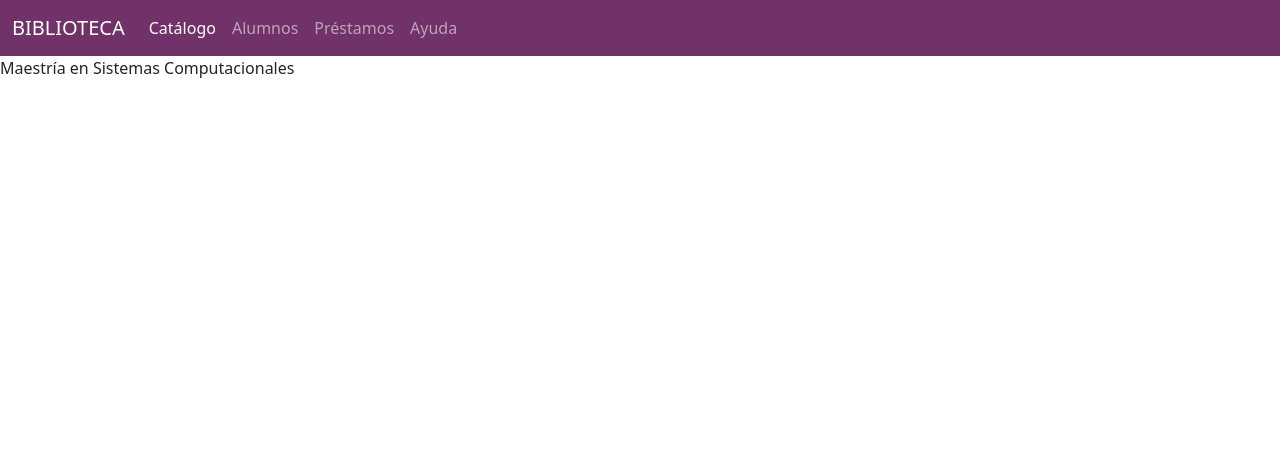
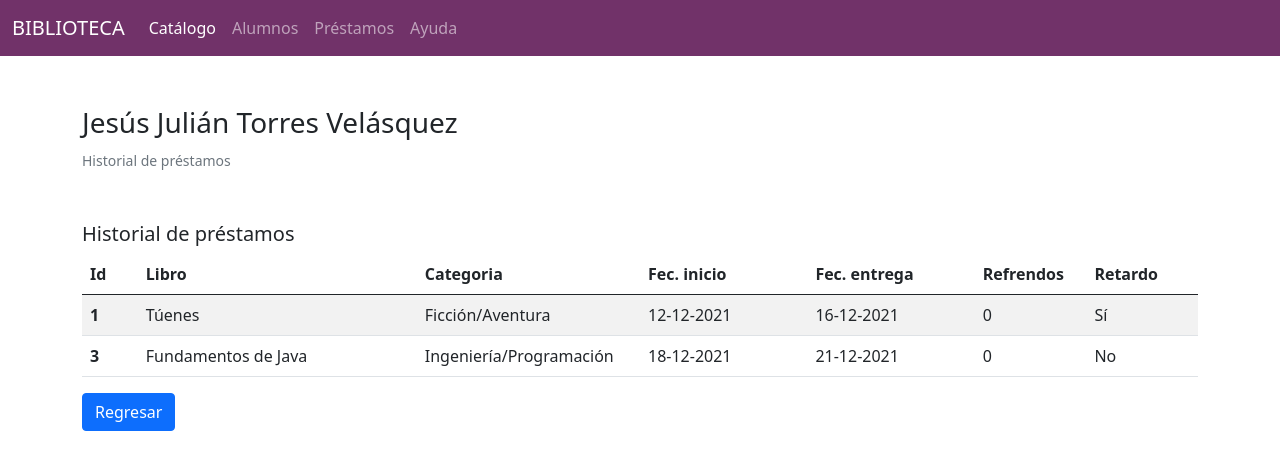
Before and after one commit to JJTorres16/SystemLibrary_php, a PHP site: template views/prestamo/detail.php in a window 1280 px wide. Shown: the top 470 px of the page. Run offline with PHP 8.4, Linux system fonts and the light colour scheme; the template is opened without the code that fills it, so the values that code supplies are empty.

Commit message:
Nuevas funcionalidades a vistas de catálogo y préstamo (add, detail e index) y a los controladores de error y préstamo

```diff
--- a/controllers/error.php
+++ b/controllers/error.php
@@ -7,11 +7,8 @@ class Errors extends Controller {
     function __construct(){
         parent::__construct();
         $this->view->mensaje = "Hubo un error en la solicitud o no existe la página";
+        $this->view->render('error/index');
         //echo "<p>Error al cargar recurso</p>";
-    }
-
-    function irVistaMain(){
-        $this->view->render('error/index');
     }
 }
 ?>
--- a/controllers/prestamo.php
+++ b/controllers/prestamo.php
@@ -16,6 +16,10 @@ class Prestamo extends Controller{
     function irVistaEdit(){
         $this->view->render('prestamo/edit');
     }
+
+    function irVistaDetail(){
+        $this->view->render('prestamo/detail');
+    }
 }
 
 ?>
--- a/libs/app.php
+++ b/libs/app.php
@@ -24,6 +24,9 @@ require_once 'controllers/error.php';
                } elseif ($url[1] == 'edit'){
                    $controller -> irVistaEdit();
 
+               } elseif($url[1] == 'detail'){
+                    $controller -> irVistaDetail();
+
                }
 
            } else {
--- a/views/prestamo/detail.php
+++ b/views/prestamo/detail.php
@@ -0,0 +1,61 @@
+<!DOCTYPE html>
+<html lang="en">
+<head>
+    <meta charset="UTF-8">
+    <meta http-equiv="X-UA-Compatible" content="IE=edge">
+    <meta name="viewport" content="width=device-width, initial-scale=1.0">
+    <title>Historial de préstamos</title>
+</head>
+<body>
+
+    <?php require_once 'views/header.php' ?>
+
+    <div class="container" style="margin-top:50px">
+        <h3>Jesús Julián Torres Velásquez</h3>
+        <small class="text-muted">Historial de préstamos</small>
+    </div>
+
+    <div class="container">
+    </div>
+
+    <div class="container" style="margin-top:50px">
+    <h5>Historial de préstamos</h5>
+        <table class="table table-striped table-hover">
+            <thead>
+                <tr>
+                    <th scope="col" width="5%">Id</th>
+                    <th scope="col" width="25%">Libro</th>
+                    <th scope="col" width="20%">Categoria</th>
+                    <th scope="col" width="15%">Fec. inicio</th>
+                    <th scope="col" width="15">Fec. entrega</th>
+                    <th scope="col" width="10%">Refrendos</th>
+                    <th scope="col" width="10%">Retardo</th>
+                </tr>
+            </thead>
+            <tbody>
+                <tr>
+                    <th scope="row">1</th>
+                    <td>Túenes</td>
+                    <td>Ficción/Aventura</td>
+                    <td>12-12-2021</td>
+                    <td>16-12-2021</td>
+                    <td>0</td>
+                    <td>Sí</td>
+                </tr>
+                <tr>
+                    <th scope="row">3</th>
+                    <td>Fundamentos de Java</td>
+                    <td>Ingeniería/Programación</td>
+                    <td>18-12-2021</td>
+                    <td>21-12-2021</td>
+                    <td>0</td>
+                    <td>No</td>
+                </tr>
+            </tbody>
+        </table>
+        <a href="/SystemLibrary/alumno" class="btn btn-primary">Regresar</a>
+    </div>
+
+    <?php //require_once 'views/footer.php' ?>
+</body>
+</html>
--- a/views/prestamo/index.php
+++ b/views/prestamo/index.php
@@ -41,7 +41,7 @@
                         Préstamos en curso
                     </button>
                 </h2>
-                <div id="prestamosEnCurso" class="accordion-collapse collapse show" arial-labelledby="headerEnCurso" data-bs-parent="#accordionPrestamos">
+                <div id="prestamosEnCurso" class="accordion-collapse collapse" arial-labelledby="headerEnCurso" data-bs-parent="#accordionPrestamos">
                     <div class="container" style="margin-top:25px;">
                         <table class="table table-striped table-hover">
                             <thead>
@@ -89,7 +89,7 @@
                         Historial de préstamos
                     </button>
                 </h2>
-                <div id="prestamosHistorial" class="accordion-collapse collapse show" arial-labelledby="headerHistorial" data-bs-parent="#accordionPrestamos">
+                <div id="prestamosHistorial" class="accordion-collapse collapse" arial-labelledby="headerHistorial" data-bs-parent="#accordionPrestamos">
                     <div class="container" style="margin-top:25px;">
                         <table class="table table-striped table-hover">
                             <thead>
```
Also changed, not shown: views/alumno/index.php (+4 -4 lines), views/catalogo/add.php (+35 -2 lines).
